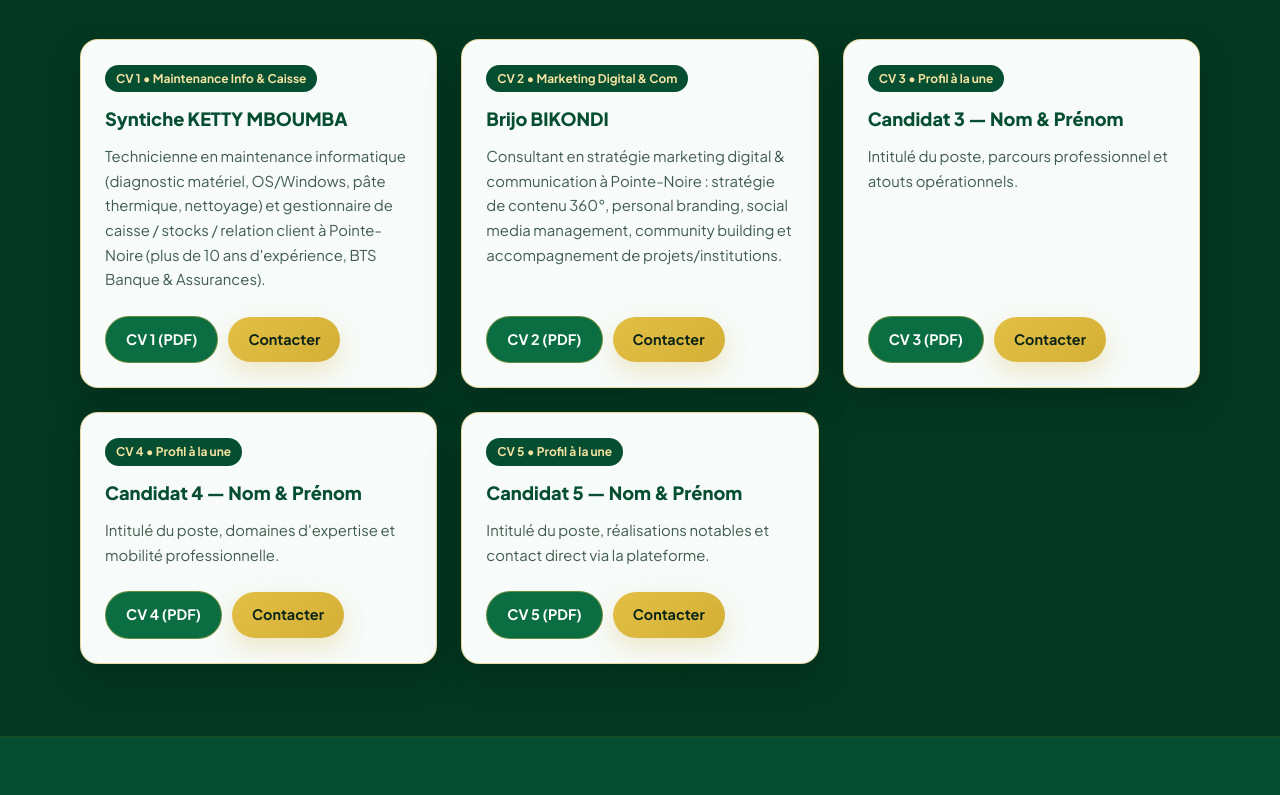
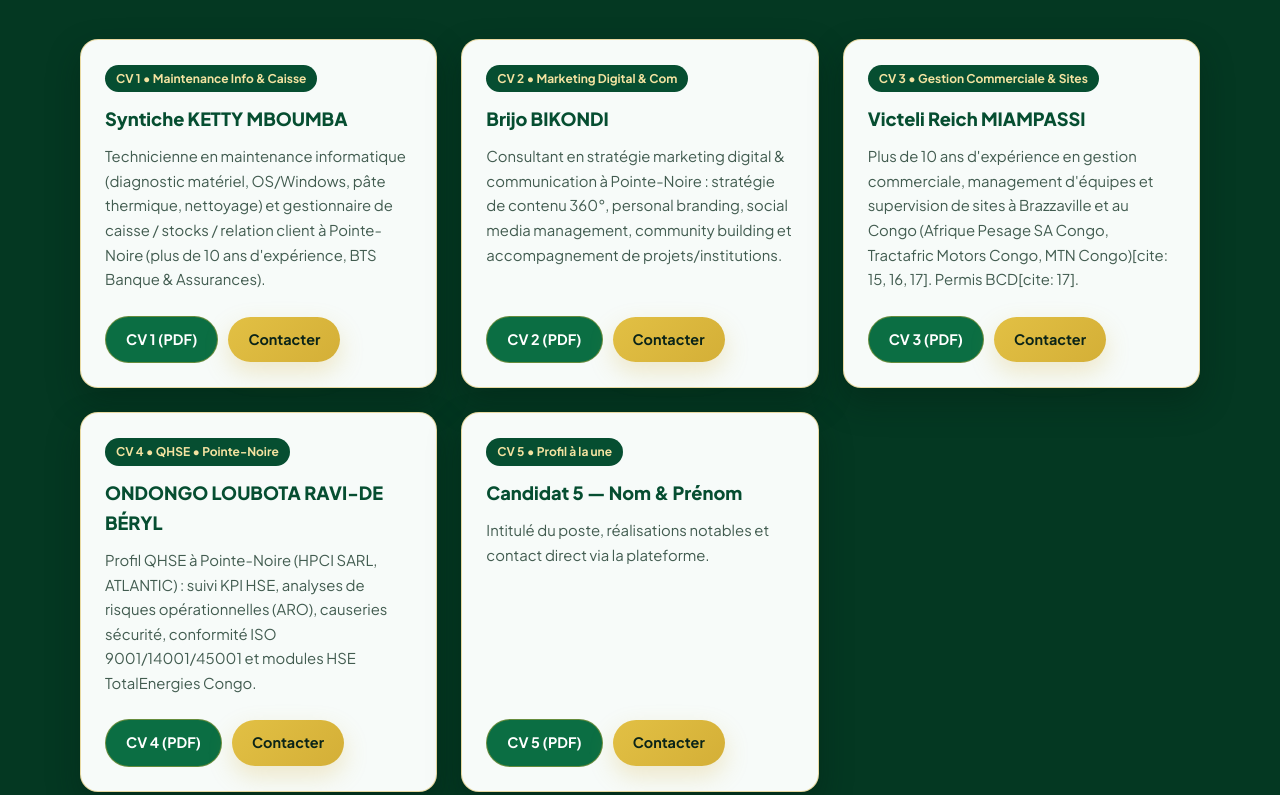
Before and after one commit to brijo242-max/Sossa-Kissalu, a plain HTML site: page index.html in a window 1280 px wide. Shown: the part 2548-3343 px from the top of the page. Drawn offline with Linux system fonts and the light colour scheme.

Commit message:
Update index.html

```diff
--- a/index.html
+++ b/index.html
@@ -729,29 +729,33 @@
           </div>
         </article>
 
-        <!-- CV 3 -->
+        <!-- CV 3 : VICTELI REICH MIAMPASSI -->
         <article class="card">
           <div>
-            <span class="pill">CV 3 • Profil à la une</span>
-            <h3>Candidat 3 — Nom &amp; Prénom</h3>
-            <p>Intitulé du poste, parcours professionnel et atouts opérationnels.</p>
+            <span class="pill">CV 3 • Gestion Commerciale &amp; Sites</span>
+            <h3>Victeli Reich MIAMPASSI</h3>
+            <p>
+              Plus de 10 ans d'expérience en gestion commerciale, management d'équipes et supervision de sites à Brazzaville et au Congo (Afrique Pesage SA Congo, Tractafric Motors Congo, MTN Congo)[cite: 15, 16, 17]. Permis BCD[cite: 17].
+            </p>
           </div>
           <div class="card-actions">
-            <a href="cvs/cv-3.pdf" target="_blank" rel="noopener" class="btn btn-emerald">CV 3 (PDF)</a>
-            <a href="https://wa.me/242044190188?text=Bonjour%20Sossa%20Kissalu%2C%20infos%20sur%20le%20CV%203." target="_blank" rel="noopener" class="btn btn-gold">Contacter</a>
+            <a href="cvs/cv-miampassi.pdf" target="_blank" rel="noopener" class="btn btn-emerald">CV 3 (PDF)</a>
+            <a href="https://wa.me/242044190188?text=Bonjour%20Sossa%20Kissalu%2C%20je%20souhaite%20entrer%20en%20contact%20concernant%20le%20CV%20de%20Victeli%20Reich%20MIAMPASSI." target="_blank" rel="noopener" class="btn btn-gold">Contacter</a>
           </div>
         </article>
 
-        <!-- CV 4 -->
+        <!-- CV 4 : ONDONGO LOUBOTA RAVI-DE BÉRYL -->
         <article class="card">
           <div>
-            <span class="pill">CV 4 • Profil à la une</span>
-            <h3>Candidat 4 — Nom &amp; Prénom</h3>
-            <p>Intitulé du poste, domaines d'expertise et mobilité professionnelle.</p>
+            <span class="pill">CV 4 • QHSE • Pointe-Noire</span>
+            <h3>ONDONGO LOUBOTA RAVI-DE BÉRYL</h3>
+            <p>
+              Profil QHSE à Pointe-Noire (HPCI SARL, ATLANTIC) : suivi KPI HSE, analyses de risques opérationnelles (ARO), causeries sécurité, conformité ISO 9001/14001/45001 et modules HSE TotalEnergies Congo.
+            </p>
           </div>
           <div class="card-actions">
-            <a href="cvs/cv-4.pdf" target="_blank" rel="noopener" class="btn btn-emerald">CV 4 (PDF)</a>
-            <a href="https://wa.me/242044190188?text=Bonjour%20Sossa%20Kissalu%2C%20infos%20sur%20le%20CV%204." target="_blank" rel="noopener" class="btn btn-gold">Contacter</a>
+            <a href="cvs/cv-ondongo.pdf" target="_blank" rel="noopener" class="btn btn-emerald">CV 4 (PDF)</a>
+            <a href="https://wa.me/242044190188?text=Bonjour%20Sossa%20Kissalu%2C%20je%20souhaite%20entrer%20en%20contact%20concernant%20le%20CV%20d'ONDONGO%20LOUBOTA%20RAVI-DE%20BÉRYL." target="_blank" rel="noopener" class="btn btn-gold">Contacter</a>
           </div>
         </article>
 
```
